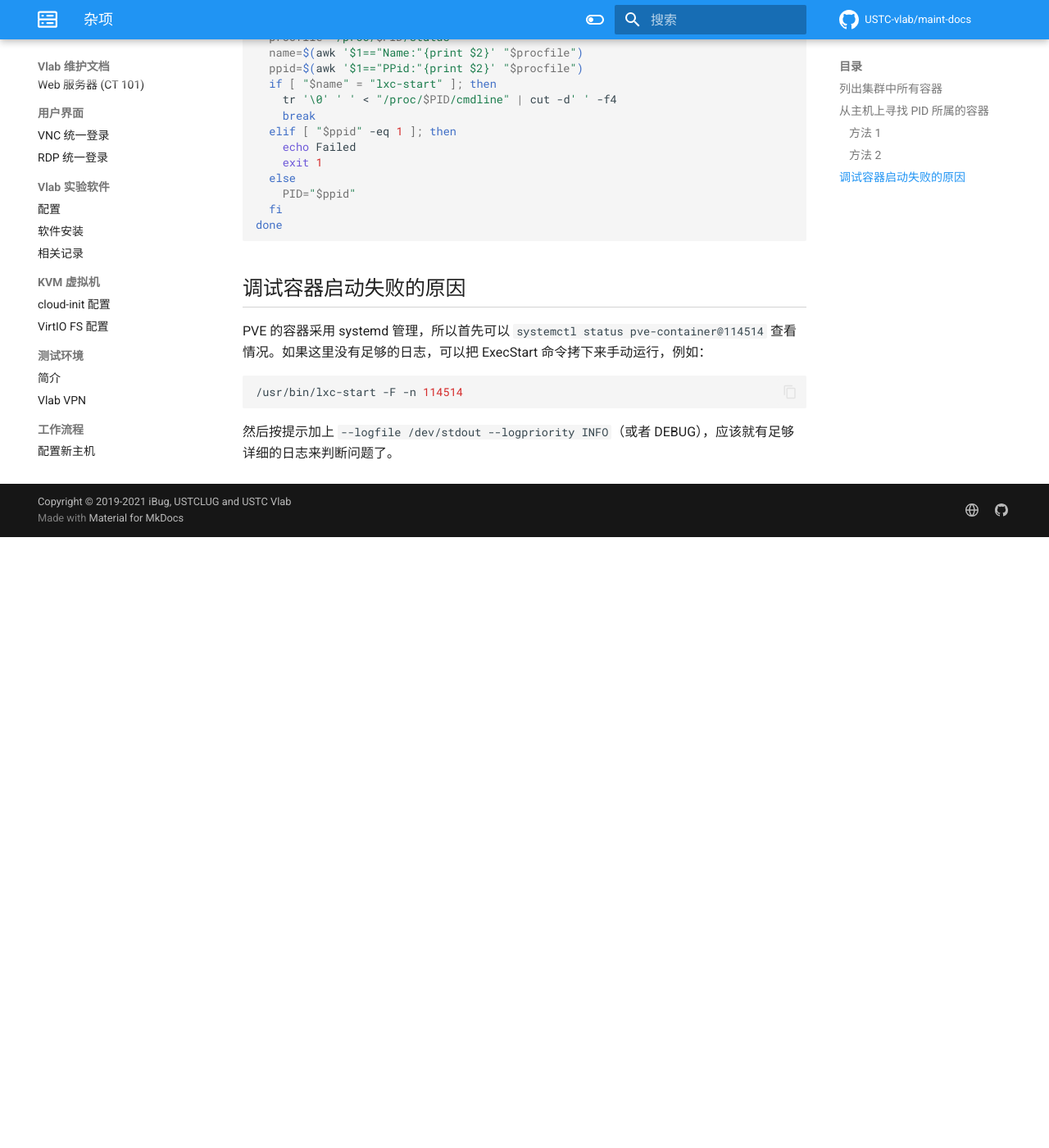
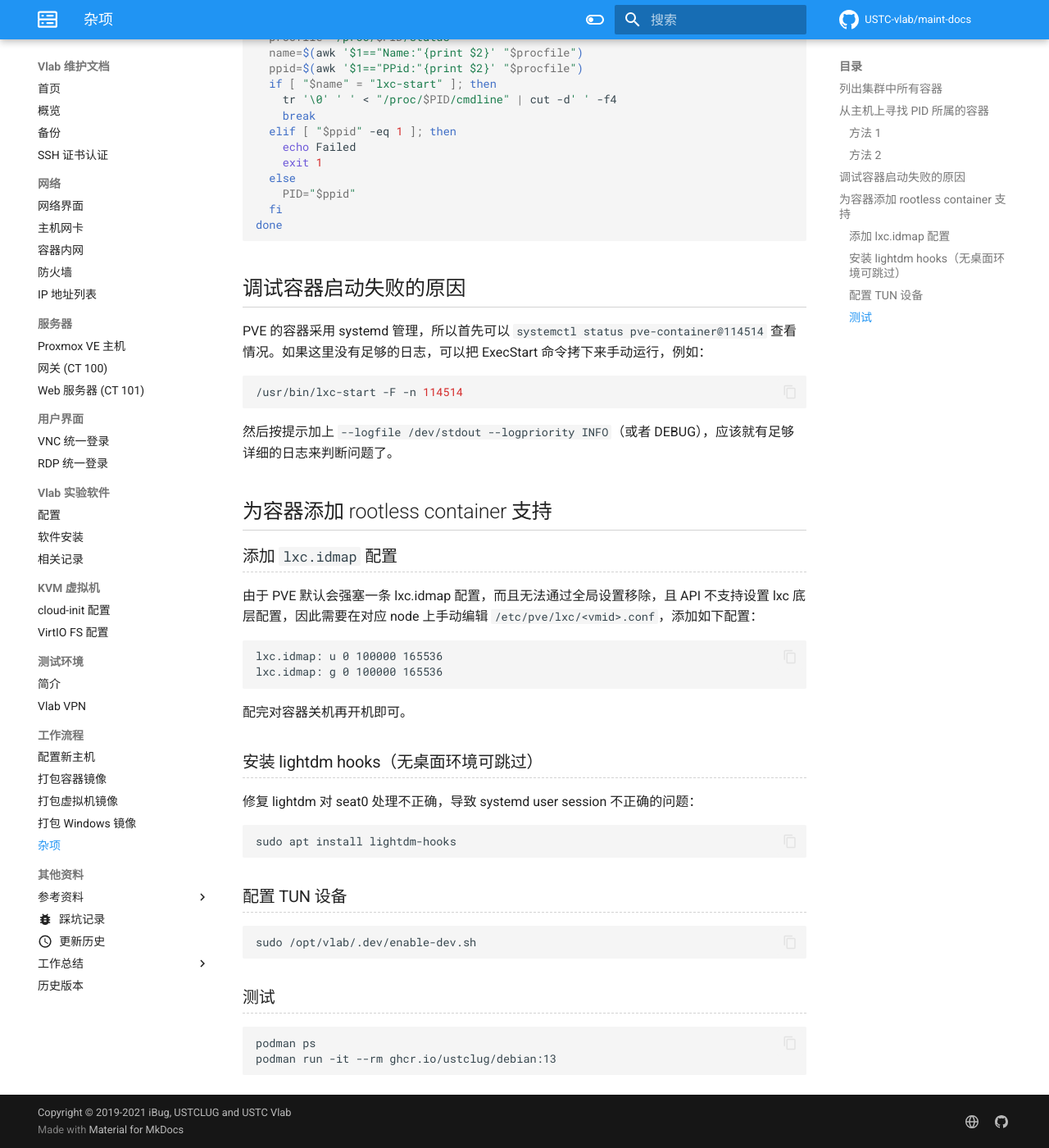
Before and after one commit to USTC-vlab/maint-docs, an MkDocs documentation site: the page built from docs/workflow/miscellaneous.md, in a window 1280 px wide and 1400 px high, scrolled down 1228 px. Shown: the whole window at 82% size. Built offline with MkDocs 1.6.1 and Material for MkDocs 9.7.7, drawn with Linux system fonts in a browser that asks for light colours; comment, search, counter and statistics services are not loaded; before the commit the page ends 1883 px from its top, so only the background shows below that.

Commit message:
rootless configuration

````diff
--- a/docs/workflow/miscellaneous.md
+++ b/docs/workflow/miscellaneous.md
@@ -71,3 +71,37 @@
 ```
 
 然后按提示加上 `--logfile /dev/stdout --logpriority INFO`（或者 DEBUG），应该就有足够详细的日志来判断问题了。
+
+## 为容器添加 rootless container 支持
+
+### 添加 `lxc.idmap` 配置
+
+由于 PVE 默认会强塞一条 lxc.idmap 配置，而且无法通过全局设置移除，且 API 不支持设置 lxc 底层配置，因此需要在对应 node 上手动编辑 `/etc/pve/lxc/<vmid>.conf`，添加如下配置：
+
+```
+lxc.idmap: u 0 100000 165536
+lxc.idmap: g 0 100000 165536
+```
+
+配完对容器关机再开机即可。
+
+### 安装 lightdm hooks（无桌面环境可跳过）
+
+修复 lightdm 对 seat0 处理不正确，导致 systemd user session 不正确的问题：
+
+```shell
+sudo apt install lightdm-hooks
+```
+
+### 配置 TUN 设备
+
+```shell
+sudo /opt/vlab/.dev/enable-dev.sh
+```
+
+### 测试
+
+```shell
+podman ps
+podman run -it --rm ghcr.io/ustclug/debian:13
+```
````
